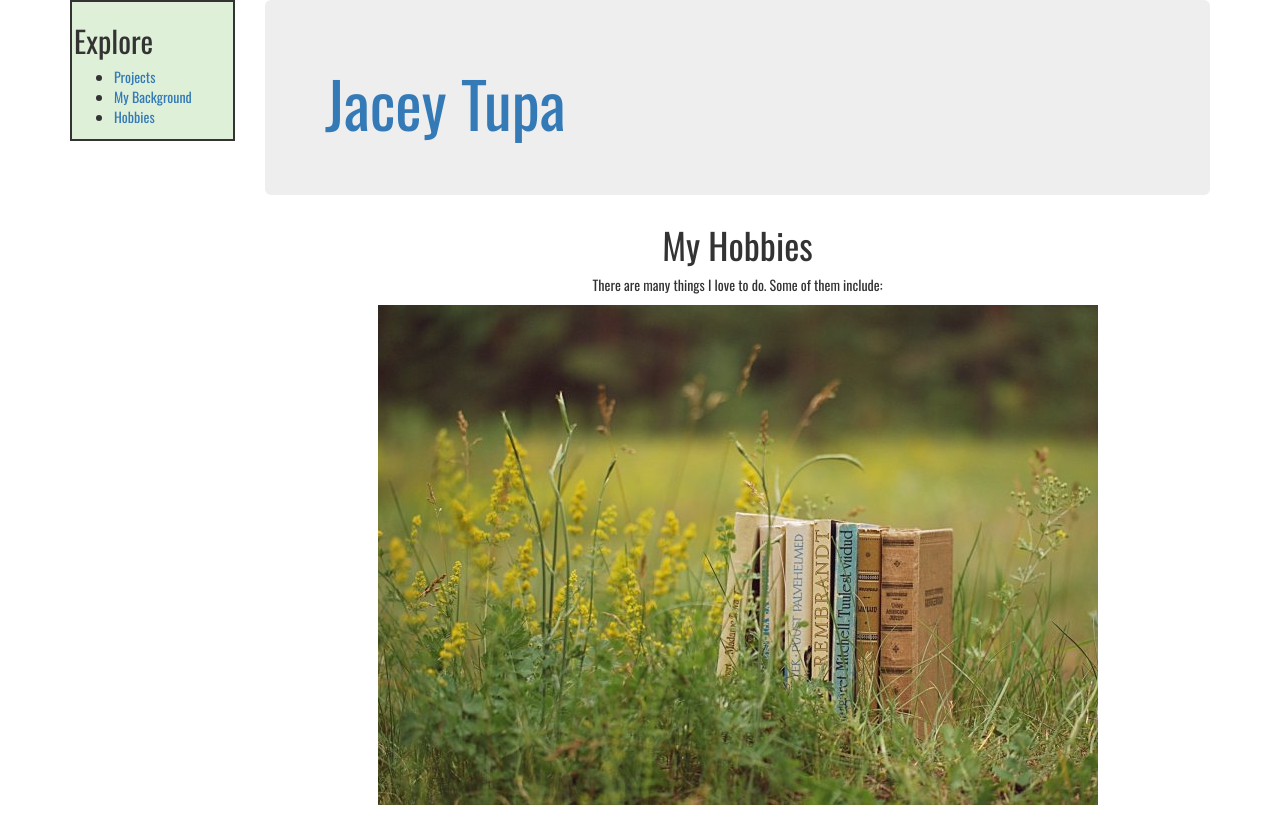
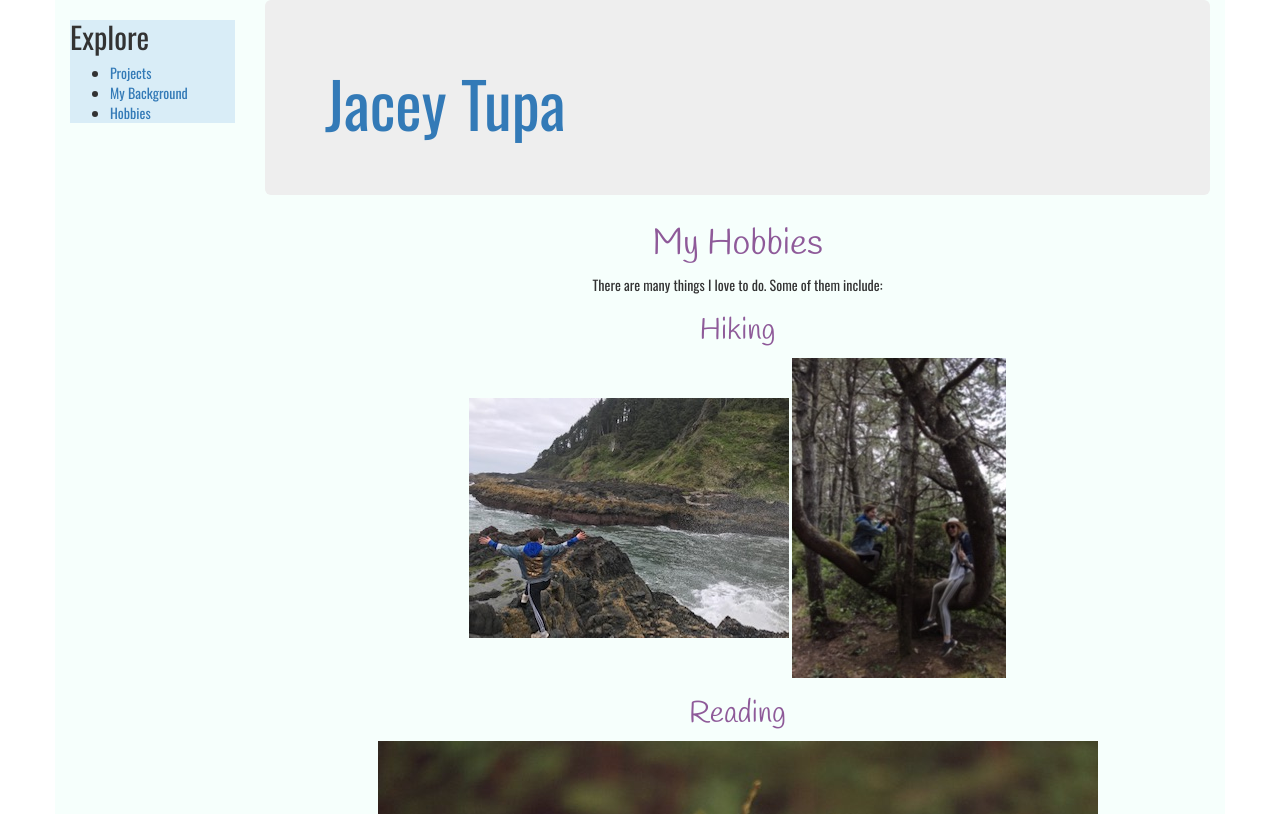
Before and after one commit to jcjo/Portfolio, a plain HTML site: page hobbies.html in a window 1280 px wide. Shown: the top 814 px of the page. Drawn offline with nearby package versions, Linux system fonts and the light colour scheme.

Commit message:
Add darkpurple class to headers on html files

```diff
--- a/css/styles.css
+++ b/css/styles.css
@@ -1,12 +1,13 @@
 .bg-success {
   font-family: Oswald;
   padding: 2px;
-  maring: 4px;
+  margin: 2px;
   border: 2px solid;
 }
 
 .container {
   font-family: 'Oswald', sans-serif;
+  background-color: #F6FFFC
 }
 
 .main {
@@ -14,7 +15,7 @@
 }
 
 .lang {
-  color: blue;
+  color: #7F7761;
 }
 .backmain {
   float: absolute
@@ -27,3 +28,16 @@
 .Handlee {
   font-family: 'Handlee', cursive
 }
+
+.projectlist {
+  float: absolute
+}
+
+a:visited {
+    color: #C39BCC;
+    text-decoration: none
+}
+
+.darkpurple {
+  color: #8E5A99
+}
--- a/hobbies.html
+++ b/hobbies.html
@@ -4,13 +4,13 @@
     <title>Jacey's Hobbies</title>
     <link rel="stylesheet" href="css/bootstrap.min.css" type="text/css" media="all">
     <link rel="stylesheet" href="css/styles.css" type="text/css" media="all">
-    <link href="https://fonts.googleapis.com/css?family=Oswald" rel="stylesheet" type="text/css" media="all">
+    <link href="https://fonts.googleapis.com/css?family=Oswald|Handlee" rel="stylesheet" type="text/css" media="all">
   </head>
   <body>
     <div class="container">
       <div class="row">
         <div class="col-lg-2">
-          <div class="bg-success">
+          <div class="bg-info">
             <h2>Explore</h2>
             <ul>
               <li><a href="projects.html">Projects</a></li>
@@ -25,12 +25,16 @@
           </div>
           </a>
           <div class= main>
-            <h1>My Hobbies</h1>
+            <h1 class="Handlee darkpurple">My Hobbies</h1>
             <p>There are many things I love to do. Some of them include:</p>
+            <h2 class="Handlee darkpurple">Hiking</h2>
+            <img src="img/splash.jpeg" alt="Person Rejoicing Near Splashing Water">
+            <img src="img/tree.jpeg" alt="Two Happy Girls in Tree">
+            <h2 class="Handlee darkpurple">Reading</h3>
             <img src="img/main.jpg" alt="Books in Field">
+            <h2 class="Handlee darkpurple">Yoga</h2>
+            <img src="img/yoga.png" alt="Cartoon Woman Doing Yoga Over Lotus">
           </div>
-
-        </body>
       </div>
     </div> <!first row -->
   </div> <!first container -->
```
Also changed, not shown: background.html (+2 -2 lines), index.html (+2 -2 lines), projects.html (+5 -4 lines), img/splash.jpeg (added), img/tree.jpeg (added), img/yoga.png (added).
